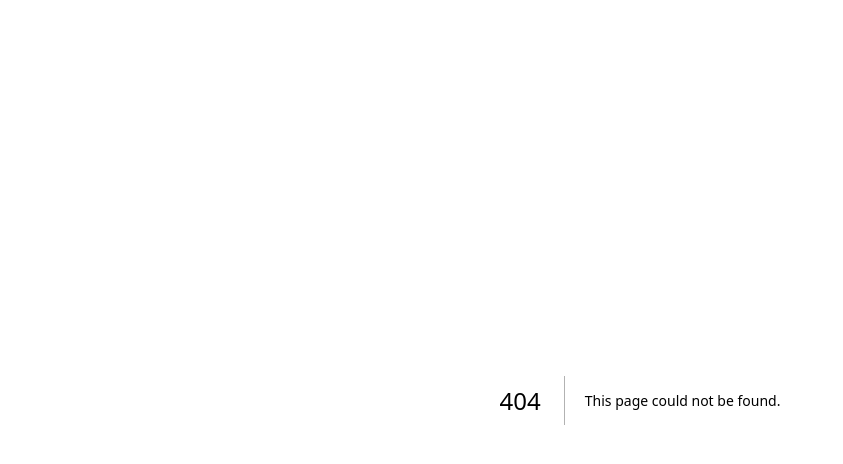
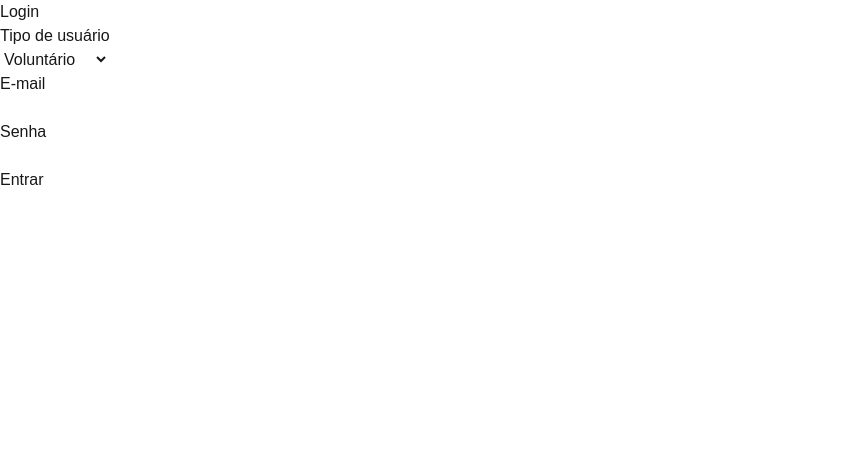
Before and after one commit to Eidiyoshi/ajudaprudente, a Next.js app: page /login in a window 1280 px wide. Before the commit this address had no page. Shown: the top 464 px of the page, without its empty margins (0-843 px from the left). Built offline with nearby package versions, Linux system fonts and the light colour scheme.

Commit message:
feature: endpoint for login

```diff
--- /dev/null
+++ b/app/api/login/route.ts
@@ -0,0 +1,102 @@
+import { createSession, isSessionSecretConfigured } from "@/lib/session";
+import { prisma } from "@/lib/prisma";
+
+type TipoUsuario = "voluntario" | "organizador";
+
+type LoginPayload = {
+  email: string;
+  senha: string;
+  tipoUsuario: TipoUsuario;
+};
+
+function isValidPayload(payload: unknown): payload is LoginPayload {
+  if (typeof payload !== "object" || payload === null) return false;
+
+  const body = payload as Record<string, unknown>;
+
+  return (
+    typeof body.email === "string" &&
+    body.email.trim().length > 0 &&
+    typeof body.senha === "string" &&
+    body.senha.trim().length > 0 &&
+    (body.tipoUsuario === "voluntario" || body.tipoUsuario === "organizador")
+  );
+}
+
+export async function POST(request: Request) {
+  let payload: unknown;
+  try {
+    payload = await request.json();
+  } catch (error) {
+    if (error instanceof SyntaxError) {
+      return Response.json(
+        { error: "Malformed JSON body.", details: error.message },
+        { status: 400 }
+      );
+    }
+    throw error;
+  }
+
+  if (!isValidPayload(payload)) {
+    return Response.json({ error: "Invalid login payload." }, { status: 400 });
+  }
+
+  if (!isSessionSecretConfigured()) {
+    return Response.json(
+      { error: "Session secret is not configured on the server." },
+      { status: 500 }
+    );
+  }
+
+  const email = payload.email.trim();
+
+  if (payload.tipoUsuario === "voluntario") {
+    const voluntario = await prisma.voluntario.findFirst({
+      where: { email },
+      select: { idusuarios: true, nome: true, email: true, senha: true },
+    });
+
+    if (!voluntario || voluntario.senha !== payload.senha) {
+      return Response.json({ error: "Credenciais inválidas." }, { status: 401 });
+    }
+
+    await createSession({
+      userId: voluntario.idusuarios,
+      tipoUsuario: "voluntario",
+    });
+
+    return Response.json(
+      {
+        id: voluntario.idusuarios,
+        nome: voluntario.nome,
+        email: voluntario.email,
+        tipoUsuario: "voluntario",
+      },
+      { status: 200 }
+    );
+  }
+
+  const organizador = await prisma.organizador.findFirst({
+    where: { email },
+    select: { idorganizador: true, nome: true, email: true, senha: true },
+  });
+
+  if (!organizador || organizador.senha !== payload.senha) {
+    return Response.json({ error: "Credenciais inválidas." }, { status: 401 });
+  }
+
+  await createSession({
+    userId: organizador.idorganizador,
+    tipoUsuario: "organizador",
+  });
+
+  return Response.json(
+    {
+      id: organizador.idorganizador,
+      nome: organizador.nome,
+      email: organizador.email,
+      tipoUsuario: "organizador",
+    },
+    { status: 200 }
+  );
+}
--- /dev/null
+++ b/app/api/logout/route.ts
@@ -0,0 +1,6 @@
+import { deleteSession } from "@/lib/session";
+
+export async function POST() {
+  await deleteSession();
+  return Response.json({ success: true }, { status: 200 });
+}
--- /dev/null
+++ b/app/api/session/route.ts
@@ -0,0 +1,50 @@
+import { getSessionUser } from "@/lib/session";
+import { prisma } from "@/lib/prisma";
+
+export async function GET() {
+  const sessionUser = await getSessionUser();
+
+  if (!sessionUser) {
+    return Response.json({ error: "Não autenticado." }, { status: 401 });
+  }
+
+  if (sessionUser.tipoUsuario === "voluntario") {
+    const voluntario = await prisma.voluntario.findUnique({
+      where: { idusuarios: sessionUser.userId },
+      select: { idusuarios: true, nome: true, email: true },
+    });
+
+    if (!voluntario) {
+      return Response.json({ error: "Usuário não encontrado." }, { status: 404 });
+    }
+
+    return Response.json(
+      {
+        id: voluntario.idusuarios,
+        nome: voluntario.nome,
+        email: voluntario.email,
+        tipoUsuario: "voluntario",
+      },
+      { status: 200 }
+    );
+  }
+
+  const organizador = await prisma.organizador.findUnique({
+    where: { idorganizador: sessionUser.userId },
+    select: { idorganizador: true, nome: true, email: true },
+  });
+
+  if (!organizador) {
+    return Response.json({ error: "Usuário não encontrado." }, { status: 404 });
+  }
+
+  return Response.json(
+    {
+      id: organizador.idorganizador,
+      nome: organizador.nome,
+      email: organizador.email,
+      tipoUsuario: "organizador",
+    },
+    { status: 200 }
+  );
+}
--- /dev/null
+++ b/app/login/page.tsx
@@ -0,0 +1,112 @@
+'use client';
+
+import { type FormEvent, useState } from 'react';
+
+type TipoUsuario = 'voluntario' | 'organizador';
+type Feedback = { type: 'success' | 'error'; message: string } | null;
+
+export default function LoginPage() {
+  const [email, setEmail] = useState('');
+  const [senha, setSenha] = useState('');
+  const [tipoUsuario, setTipoUsuario] = useState<TipoUsuario>('voluntario');
+  const [feedback, setFeedback] = useState<Feedback>(null);
+  const [isSubmitting, setIsSubmitting] = useState(false);
+
+  const handleSubmit = async (event: FormEvent<HTMLFormElement>) => {
+    event.preventDefault();
+    setFeedback(null);
+    setIsSubmitting(true);
+
+    try {
+      const response = await fetch('/api/login', {
+        method: 'POST',
+        headers: { 'Content-Type': 'application/json' },
+        body: JSON.stringify({ email, senha, tipoUsuario }),
+      });
+
+      const contentType = response.headers.get('content-type') ?? '';
+      const body = contentType.includes('application/json')
+        ? await response.json()
+        : await response.text();
+
+      if (!response.ok) {
+        const message =
+          typeof body === 'object' &&
+          body !== null &&
+          'error' in body &&
+          typeof body.error === 'string'
+            ? body.error
+            : 'Não foi possível fazer login.';
+
+        setFeedback({ type: 'error', message });
+        return;
+      }
+
+      if (typeof body === 'object' && body !== null && 'nome' in body) {
+        setFeedback({
+          type: 'success',
+          message: `Login realizado com sucesso. Bem-vindo(a), ${String(body.nome)}.`,
+        });
+      } else {
+        setFeedback({ type: 'success', message: 'Login realizado com sucesso.' });
+      }
+    } catch {
+      setFeedback({
+        type: 'error',
+        message: 'Erro de conexão ao tentar fazer login.',
+      });
+    } finally {
+      setIsSubmitting(false);
+    }
+  };
+
+  return (
+    <main>
+      <h1>Login</h1>
+      <form onSubmit={handleSubmit}>
+        <p>
+          <label htmlFor="tipoUsuario">Tipo de usuário</label>
+          <br />
+          <select
+            id="tipoUsuario"
+            value={tipoUsuario}
+            onChange={(event) => setTipoUsuario(event.target.value as TipoUsuario)}
+          >
+            <option value="voluntario">Voluntário</option>
+            <option value="organizador">Organizador</option>
+          </select>
+        </p>
+
+        <p>
+          <label htmlFor="email">E-mail</label>
+          <br />
+          <input
+            id="email"
+            type="email"
+            value={email}
+            onChange={(event) => setEmail(event.target.value)}
+            required
+          />
+        </p>
+
+        <p>
+          <label htmlFor="senha">Senha</label>
+          <br />
+          <input
+            id="senha"
+            type="password"
+            value={senha}
+            onChange={(event) => setSenha(event.target.value)}
+            required
+          />
+        </p>
+
+        <button type="submit" disabled={isSubmitting}>
+          {isSubmitting ? 'Entrando...' : 'Entrar'}
+        </button>
+      </form>
+
+      {feedback && <p>{feedback.message}</p>}
+    </main>
+  );
+}
--- /dev/null
+++ b/lib/session.ts
@@ -0,0 +1,96 @@
+import "server-only";
+
+import { jwtVerify, SignJWT } from "jose";
+import { cookies } from "next/headers";
+
+type TipoUsuario = "voluntario" | "organizador";
+
+type SessionTokenPayload = {
+  userId: number;
+  tipoUsuario: TipoUsuario;
+  expiresAt: string;
+};
+
+export type SessionUser = {
+  userId: number;
+  tipoUsuario: TipoUsuario;
+};
+
+export const SESSION_COOKIE_NAME = "session";
+const SESSION_MAX_AGE_SECONDS = 60 * 60 * 24 * 7;
+
+function getSessionSecret() {
+  const secret = process.env.SESSION_SECRET ?? process.env.JWT_SECRET;
+  return secret?.trim() ? secret : null;
+}
+
+function getEncodedSecret() {
+  const secret = getSessionSecret();
+  if (!secret) {
+    throw new Error("Missing SESSION_SECRET (or JWT_SECRET) environment variable.");
+  }
+  return new TextEncoder().encode(secret);
+}
+
+export function isSessionSecretConfigured() {
+  return getSessionSecret() !== null;
+}
+
+async function encrypt(payload: SessionTokenPayload) {
+  return new SignJWT(payload)
+    .setProtectedHeader({ alg: "HS256" })
+    .setIssuedAt()
+    .setExpirationTime(payload.expiresAt)
+    .sign(getEncodedSecret());
+}
+
+async function decrypt(sessionToken?: string) {
+  if (!sessionToken) return null;
+
+  try {
+    const { payload } = await jwtVerify(sessionToken, getEncodedSecret(), {
+      algorithms: ["HS256"],
+    });
+    return payload as SessionTokenPayload;
+  } catch {
+    return null;
+  }
+}
+
+export async function createSession(user: SessionUser) {
+  const expiresAt = new Date(Date.now() + SESSION_MAX_AGE_SECONDS * 1000);
+  const sessionToken = await encrypt({
+    userId: user.userId,
+    tipoUsuario: user.tipoUsuario,
+    expiresAt: expiresAt.toISOString(),
+  });
+
+  const cookieStore = await cookies();
+  cookieStore.set(SESSION_COOKIE_NAME, sessionToken, {
+    httpOnly: true,
+    secure: process.env.NODE_ENV === "production",
+    sameSite: "lax",
+    expires: expiresAt,
+    path: "/",
+  });
+}
+
+export async function getSessionUser() {
+  const sessionToken = (await cookies()).get(SESSION_COOKIE_NAME)?.value;
+  const payload = await decrypt(sessionToken);
+
+  if (!payload || typeof payload.userId !== "number") return null;
+  if (payload.tipoUsuario !== "voluntario" && payload.tipoUsuario !== "organizador") {
+    return null;
+  }
+
+  return {
+    userId: payload.userId,
+    tipoUsuario: payload.tipoUsuario,
+  } satisfies SessionUser;
+}
+
+export async function deleteSession() {
+  const cookieStore = await cookies();
+  cookieStore.delete(SESSION_COOKIE_NAME);
+}
--- a/package.json
+++ b/package.json
@@ -25,6 +25,7 @@
     "@prisma/adapter-pg": "^7.8.0",
     "@prisma/client": "^7.8.0",
     "dotenv": "^17.4.2",
+    "jose": "^6.2.3",
     "next": "16.2.4",
     "pg": "^8.20.0",
     "react": "19.2.4",
```
Also changed, not shown: 2 other files (tests, documents, lock files or other folders).
